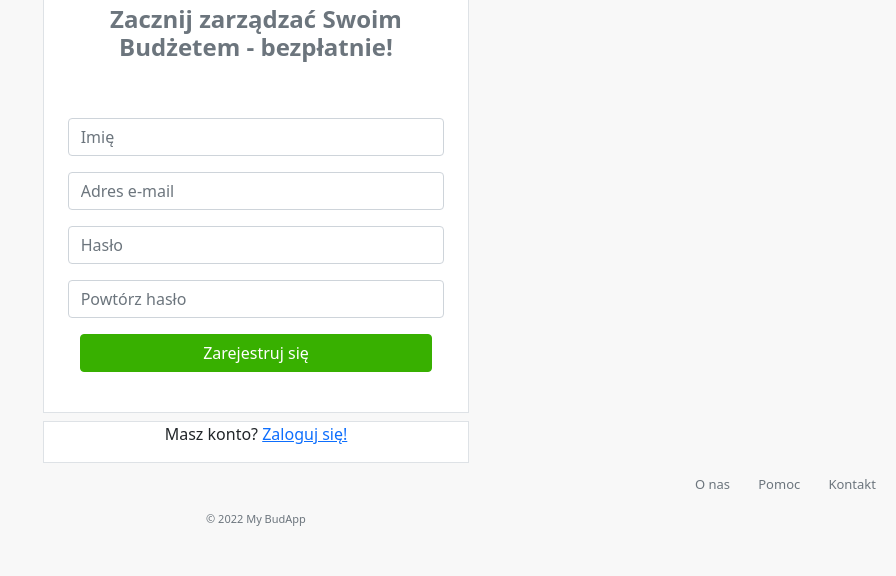
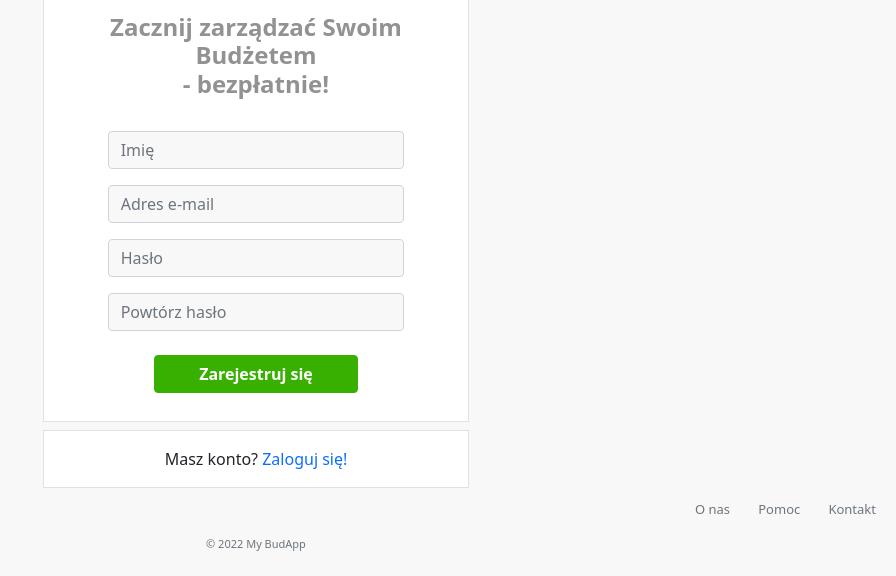
Before and after one commit to base89/Personal_Budget_BS, a plain HTML site: page registration.html in a window 1280 px wide. Shown: the part 238-814 px from the top of the page, without its empty margins (384-1280 px from the left). Drawn offline with nearby package versions, Linux system fonts and the light colour scheme; a web font is replaced by a local one.

Commit message:
Made complete version Registration page

```diff
--- a/registration.html
+++ b/registration.html
@@ -20,29 +20,35 @@
 
         <section class="row">
             <div class="row mx-auto">
-                <div class="container col-lg-4 col-md-6 col-sm-7 border bg-white text-center mx-auto mt-5 p-3">
+                <div
+                    class="container col-xl-4 col-lg-5 col-md-6 col-sm-7 border bg-white text-center mx-auto mt-5 p-3 pb-1">
                     <div class="row my-3 mx-auto">
-                        <h1 class="fw-bold bud_app_logo">My BudApp!</h1>
-                        <h2 class="h4 h4-app fw-bolder text-muted">Zacznij zarządzać Swoim Budżetem - bezpłatnie!</h2>
+                        <h1 class="fw-bold bud_app_logo mb-3">My BudApp!</h1>
+                        <h2 class="h4 h4-app fw-bolder text-gray-app mb-0">Zacznij zarządzać Swoim Budżetem <span
+                                class="row justify-content-center mx-auto">- bezpłatnie!</span></h2>
                     </div>
-                    <div class="row mx-auto mb-4">
-                        <form class="row g-3 mx-auto">
-                            <input class="form-control" type="text" name="name" placeholder="Imię" required>
-                            <input class="form-control" type="email" name="email" placeholder="Adres e-mail" required>
-                            <input class="form-control" type="password" name="password" placeholder="Hasło" required>
-                            <input class="form-control" type="password" name="password" placeholder="Powtórz hasło"
+                    <div class="row mx-auto">
+                        <form class="row g-3 px-xl-5 px-lg-4 px-md-3 my-0 mx-auto">
+                            <input class="form-control fs-6 fs-6-app bg-l-gray-app" type="text" name="name" placeholder="Imię"
                                 required>
-                            <div class="row mx-auto mt-3">
-                                <button class="btn bg-btn-app">Zarejestruj się</button>
+                            <input class="form-control fs-6 fs-6-app bg-l-gray-app" type="email" name="email"
+                                placeholder="Adres e-mail" required>
+                            <input class="form-control fs-6 fs-6-app bg-l-gray-app" type="password" name="password"
+                                placeholder="Hasło" required>
+                            <input class="form-control fs-6 fs-6-app bg-l-gray-app" type="password" name="password"
+                                placeholder="Powtórz hasło" required>
+                            <div class="row mx-auto my-4">
+                                <button class="fs-6 fs-6-app fw-bolder btn bg-btn-app w-75 mx-auto">Zarejestruj
+                                    się</button>
                             </div>
                         </form>
                     </div>
                 </div>
             </div>
             <div class="row mx-auto">
-                <div class="container col-lg-4 col-md-6 col-sm-7 border bg-white text-center mx-auto my-2">
-                    <p>Masz konto?
-                        <a
+                <div class="container col-xl-4 col-lg-5 col-md-6 col-sm-7 border bg-white text-center mx-auto my-2">
+                    <p class="fs-6 fs-6-app fw-light my-3">Masz konto?
+                        <a class="text-decoration-none text-primary fw-light"
                             href="C:/Users/Gabriel/Desktop/Moje_IT/PrzyszlyProgramista/NaukaFrontEnd/Personal_Budget_Application/2_Login_Page/login_page.html">Zaloguj
                             się!</a>
                     </p>
--- a/style.css
+++ b/style.css
@@ -1,6 +1,10 @@
 body {
     background-color: #f8f8f8 !important;
     /* font-family: 'Roboto', sans-serif; */
+}
+
+.bg-l-gray-app {
+    background-color: #f8f8f8 !important;
 }
 
 .bud_app_logo {
@@ -27,6 +31,10 @@ body {
 .bud_app_logo-bar {
     font-family: 'Boogaloo', cursive !important;
     font-size: 1.3em !important;
+}
+
+.text-gray-app {
+    color: #929292;
 }
 
 .modal-content {
```
